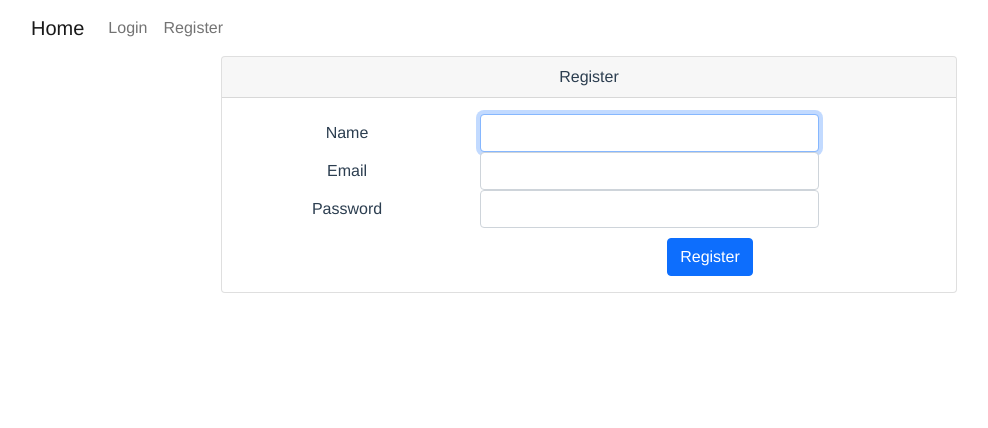
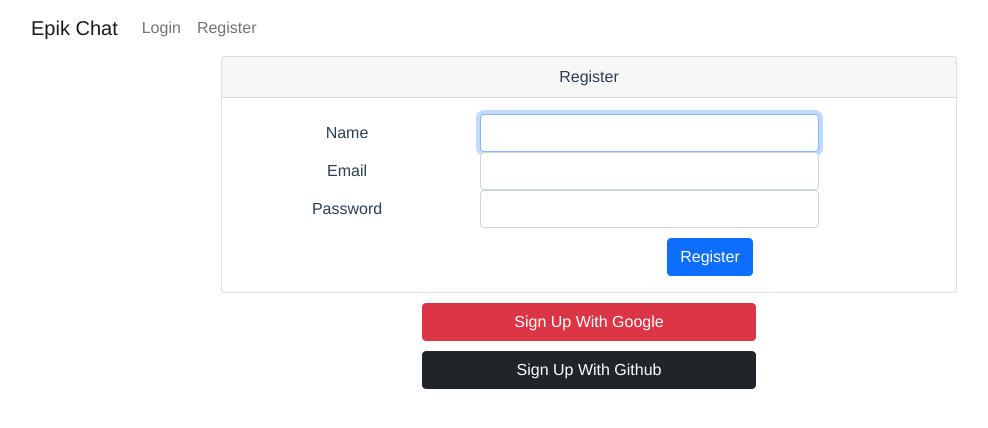
Before and after one commit to lim243/vue-chat, a Vue app: page /register in a window 1280 px wide. Shown: the top 428 px of the page, without its empty margins (51-1039 px from the left). Built offline with nearby package versions, Linux system fonts and the light colour scheme; no server answers; what vue-sidebar-menu, vue3-discordpicker would draw is missing.

Commit message:
Basic styling

```diff
--- a/src/components/CreateMessage.vue
+++ b/src/components/CreateMessage.vue
@@ -1,5 +1,5 @@
 <template>
-  <div class="container">
+  <div class="create-message">
     <form class="inline" @submit.prevent="createMessage">
       <div class="form-group new-message-field">
         <input
@@ -91,4 +91,10 @@ export default {
   display: flex;
   gap: 10px;
 }
+.create-message {
+  margin: 0.5em;
+}
+.vue3-discord-emojipicker__gifbutton {
+  display: none;
+}
 </style>
--- a/src/components/Nav.vue
+++ b/src/components/Nav.vue
@@ -1,7 +1,7 @@
 <template>
   <nav class="navbar navbar-expand-md navbar-light navbar-laravel">
     <div class="container">
-      <router-link to="/" class="navbar-brand">Home</router-link>
+      <router-link to="/" class="navbar-brand">Epik Chat</router-link>
       <button
         class="navbar-toggler"
         type="button"
--- a/src/views/Chat.vue
+++ b/src/views/Chat.vue
@@ -30,7 +30,7 @@
     </div>
   </div>
 
-  <!-- <div class="container about">
+  <div class="container about">
     <p class="text-secondary" id="about-name">
       Logged in as {{ this.user.data.displayName }}
     </p>
@@ -40,7 +40,7 @@
     <div v-else>
       <Avatar :size="50" :name="this.user.displayName" />
     </div>
-  </div> -->
+  </div>
 </template>
 
 <script>
@@ -114,6 +114,9 @@ export default {
 </script>
 
 <style>
+.chat {
+  padding-top: 0.5em;
+}
 .chat h2 {
   font-size: 2.6em;
   margin-bottom: 0px;
--- a/src/views/Home.vue
+++ b/src/views/Home.vue
@@ -1,17 +1,16 @@
 <template>
   <div class="home">
-    <HelloWorld msg="Welcome to Your Vue.js App" />
+    <h1>Welcome to Epik Chat</h1>
+
+    <p>What are you waiting for?</p>
+    <p>Click start chatting now by either</p>
+    <router-link to="/login">Login</router-link> or
+    <router-link to="/register">Create a new account</router-link>
   </div>
 </template>
 
 <script>
-// @ is an alias to /src
-import HelloWorld from "@/components/HelloWorld.vue"
-
 export default {
   name: "Home",
-  components: {
-    HelloWorld
-  },
 };
 </script>
--- a/src/views/Login.vue
+++ b/src/views/Login.vue
@@ -31,9 +31,10 @@
         </form>
       </div>
     </div>
-
-    <button class="btn btn-danger" @click="googleSignIn">Google Sign In</button>
-    <button class="btn btn-dark" @click="githubSignIn">Github Sign In</button>
+    <div class="third-party-login">
+      <button class="btn btn-danger" @click="googleSignIn">Google Sign In</button>
+      <button class="btn btn-dark" @click="githubSignIn">Github Sign In</button>
+    </div>
   </div>
 </template>
 
@@ -152,6 +153,13 @@ export default {
   margin-right: auto;
 }
 
+.third-party-login {
+  display: flex;
+  flex-flow: column;
+  margin-left: 35%;
+  margin-right: 35%;
+}
+
 .btn {
   margin-top: 10px;
 }
--- a/src/views/Main.vue
+++ b/src/views/Main.vue
@@ -20,11 +20,10 @@
         <Chat :roomId="this.currentRoom.id" />
       </span>
       <span v-else>
-        {{ "Please select a room" }}
+        <div class="alert alert-info" role="alert">
+          {{ "Please select a room" }}
+        </div>
       </span>
-    </div>
-    <div class="footer">
-      <h5 class="text-secondary text-center">Powered by Vue.js and Firebase</h5>
     </div>
   </div>
 </template>
@@ -117,7 +116,7 @@ export default {
   margin-bottom: 10px;
 }
 .sidebar {
-  border-right: 2px solid;
+  border-right: 1.5px solid rgba(108, 108, 108, 0.6);
 }
 
 .vsm--item {
@@ -128,4 +127,16 @@ export default {
   height: 5vh;
   margin: 10px;
 }
+
+.title {
+  border-bottom: 1.5px solid rgba(108, 108, 108, 0.6);
+}
+
+.vsm--menu {
+  padding: 5px;
+}
+.vsm--header {
+  font-size: 2em;
+  border-bottom: 0.5px solid rgba(108, 108, 108, 0.6);
+}
 </style>
--- a/src/views/Register.vue
+++ b/src/views/Register.vue
@@ -72,11 +72,23 @@
         </div>
       </div>
     </div>
+
+    <div class="third-party-login">
+      <button class="btn btn-danger" @click="googleSignIn">Sign Up With Google</button>
+      <button class="btn btn-dark" @click="githubSignIn">Sign Up With Github</button>
+    </div>
   </div>
 </template>
 
 <script>
-import { getAuth, createUserWithEmailAndPassword, updateProfile } from "@/firebase/init";
+import {
+  getAuth,
+  createUserWithEmailAndPassword,
+  updateProfile,
+  GoogleAuthProvider,
+  signInWithPopup,
+  GithubAuthProvider,
+} from "@/firebase/init";
 import store from "../store";
 
 export default {
@@ -116,7 +128,71 @@ export default {
           const errorCode = error.code;
           const errorMessage = error.message;
           console.log("errorCode, errorMessage", errorCode, errorMessage);
+
+          this.error = errorCode;
           // ..
+        });
+    },
+    googleSignIn() {
+      const auth = getAuth();
+      const provider = new GoogleAuthProvider();
+      signInWithPopup(auth, provider)
+        .then((result) => {
+          // This gives you a Google Access Token. You can use it to access the Google API.
+          const credential = GoogleAuthProvider.credentialFromResult(result);
+          const token = credential.accessToken;
+          // The signed-in user info.
+          const user = result.user;
+          console.log("user, token", user, token);
+          store.dispatch("fetchUser", user);
+          this.$router.push({
+            name: "Main",
+          });
+          // ...
+        })
+        .catch((error) => {
+          // Handle Errors here.
+          const errorCode = error.code;
+          const errorMessage = error.message;
+          // The email of the user's account used.
+          const email = error.email;
+          // The AuthCredential type that was used.
+          const credential = GoogleAuthProvider.credentialFromError(error);
+          // ...
+
+          console.log("error in Google", errorCode, errorMessage, email, credential);
+        });
+    },
+    githubSignIn() {
+      const auth = getAuth();
+      const provider = new GithubAuthProvider();
+
+      signInWithPopup(auth, provider)
+        .then((result) => {
+          // This gives you a GitHub Access Token. You can use it to access the GitHub API.
+          const credential = GithubAuthProvider.credentialFromResult(result);
+          const token = credential.accessToken;
+
+          // The signed-in user info.
+          const user = result.user;
+
+          console.log("github token", token, user);
+          store.dispatch("fetchUser", user);
+          this.$router.push({
+            name: "Main",
+          });
+          // ...
+        })
+        .catch((error) => {
+          // Handle Errors here.
+          const errorCode = error.code;
+          const errorMessage = error.message;
+          // The email of the user's account used.
+          const email = error.email;
+          // The AuthCredential type that was used.
+          const credential = GithubAuthProvider.credentialFromError(error);
+          console.log("errorCode in github", errorCode, errorMessage, email, credential);
+          // ...
         });
     },
   },
```
